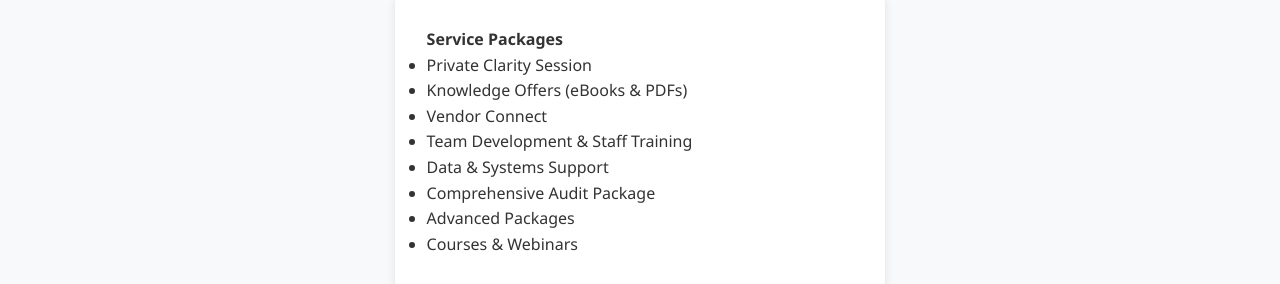
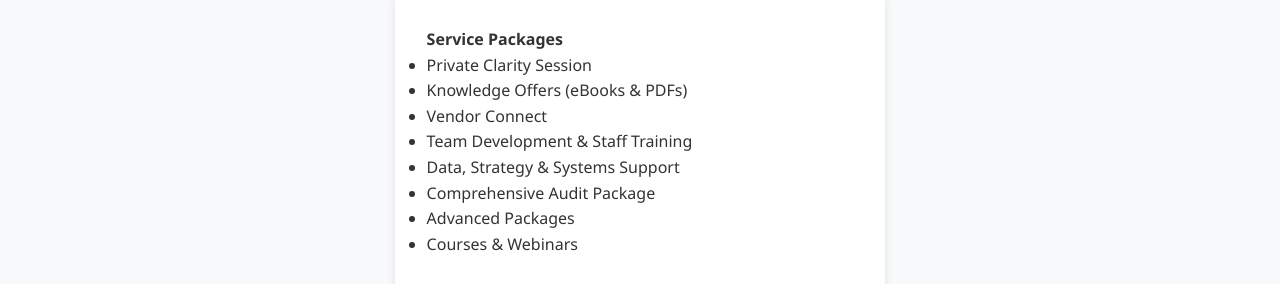
Before and after one commit to Kaydarkey/thinking-cap-consult, a plain HTML site: page index.html in a window 1280 px wide. Shown: the part 2701-2985 px from the top of the page. Drawn offline with Linux system fonts and the light colour scheme.

Commit message:
updated index.html with new content

```diff
--- a/index.html
+++ b/index.html
@@ -142,7 +142,7 @@
                                 <li>Knowledge Offers (eBooks & PDFs)</li>
                                 <li>Vendor Connect</li>
                                 <li>Team Development & Staff Training</li>
-                                <li>Data & Systems Support</li>
+                                <li>Data, Strategy & Systems Support</li>
                                 <li>Comprehensive Audit Package</li>
                                 <li>Advanced Packages</li>
                                 <li>Courses & Webinars</li>
```
